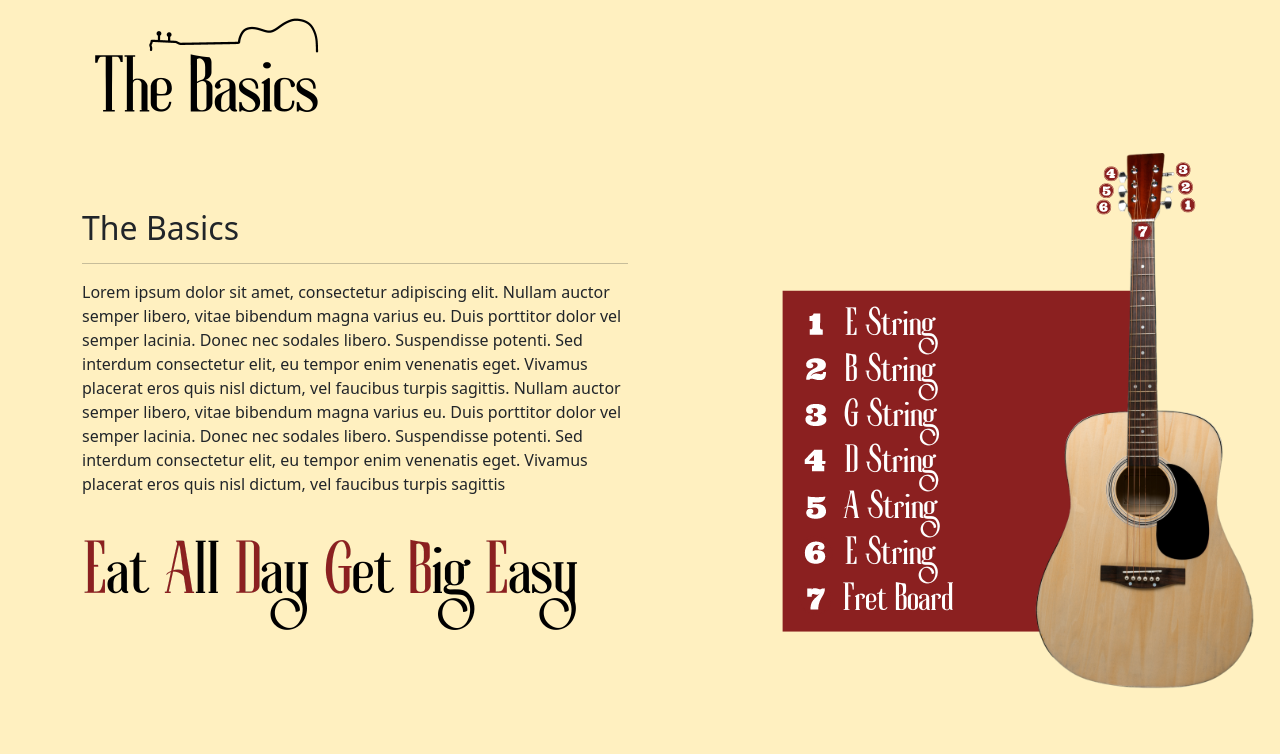
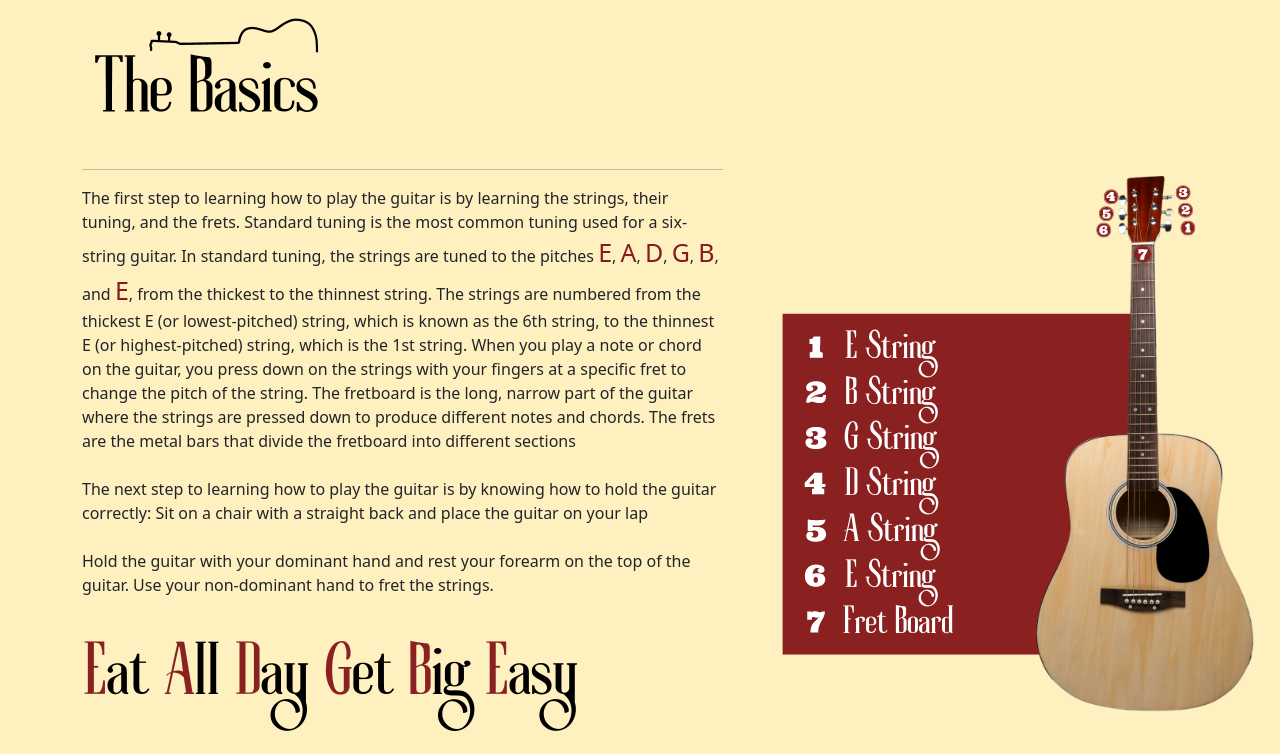
Before and after one commit to Manolo323/my-pwp-manny, a plain HTML site: page public_html/index.html in a window 1280 px wide. Shown: the part 980-1734 px from the top of the page. Drawn offline with nearby package versions, Linux system fonts and the light colour scheme.

Commit message:
added content for the basics section and removed h2 tag with header title

```diff
--- a/public_html/documentation/css/style.css
+++ b/public_html/documentation/css/style.css
@@ -4,3 +4,8 @@ header {
     background-position: center;
     height: 100vh;
 }
+
+.highligh {
+    color: rgb(132,27,31);
+    font-size: 25px;
+}
--- a/public_html/index.html
+++ b/public_html/index.html
@@ -59,10 +59,9 @@
                 <img src="strumming-starters-logos-images/header-2.png" alt="The Basics Header">
             </div>
                 <div class="row align-items-center justify-content-between">
-                    <div class="col-lg-6 col-lg-offset-2 text-start">
-                        <h2 class="section-heading">The Basics</h2>
+                    <div class="col-lg-7 col-lg-offset-2 text-start">
                         <hr class="light">
-                        <p class="text-faded">Lorem ipsum dolor sit amet, consectetur adipiscing elit. Nullam auctor semper libero, vitae bibendum magna varius eu. Duis porttitor dolor vel semper lacinia. Donec nec sodales libero. Suspendisse potenti. Sed interdum consectetur elit, eu tempor enim venenatis eget. Vivamus placerat eros quis nisl dictum, vel faucibus turpis sagittis. Nullam auctor semper libero, vitae bibendum magna varius eu. Duis porttitor dolor vel semper lacinia. Donec nec sodales libero. Suspendisse potenti. Sed interdum consectetur elit, eu tempor enim venenatis eget. Vivamus placerat eros quis nisl dictum, vel faucibus turpis sagittis</p>
+                        <p class="text-faded">The first step to learning how to play the guitar is by learning the strings, their tuning, and the frets. Standard tuning is the most common tuning used for a six-string guitar. In standard tuning, the strings are tuned to the pitches <span class="highligh">E</span>, <span class="highligh">A</span>, <span class="highligh">D</span>, <span class="highligh">G</span>, <span class="highligh">B</span>, and <span class="highligh">E</span>, from the thickest to the thinnest string. The strings are numbered from the thickest E (or lowest-pitched) string, which is known as the 6th string, to the thinnest E (or highest-pitched) string, which is the 1st string. When you play a note or chord on the guitar, you press down on the strings with your fingers at a specific fret to change the pitch of the string. The fretboard is the long, narrow part of the guitar where the strings are pressed down to produce different notes and chords. The frets are the metal bars that divide the fretboard into different sections<br><br>The next step to learning how to play the guitar is by knowing how to hold the guitar correctly: Sit on a chair with a straight back and place the guitar on your lap<br><br> Hold the guitar with your dominant hand and rest your forearm on the top of the guitar. Use your non-dominant hand to fret the strings.</p>
                             <img src="strumming-starters-logos-images/the-basics-mnemonic.png" alt="Mnemonic">
                     </div>
                         <div class="col-lg-5">
```
